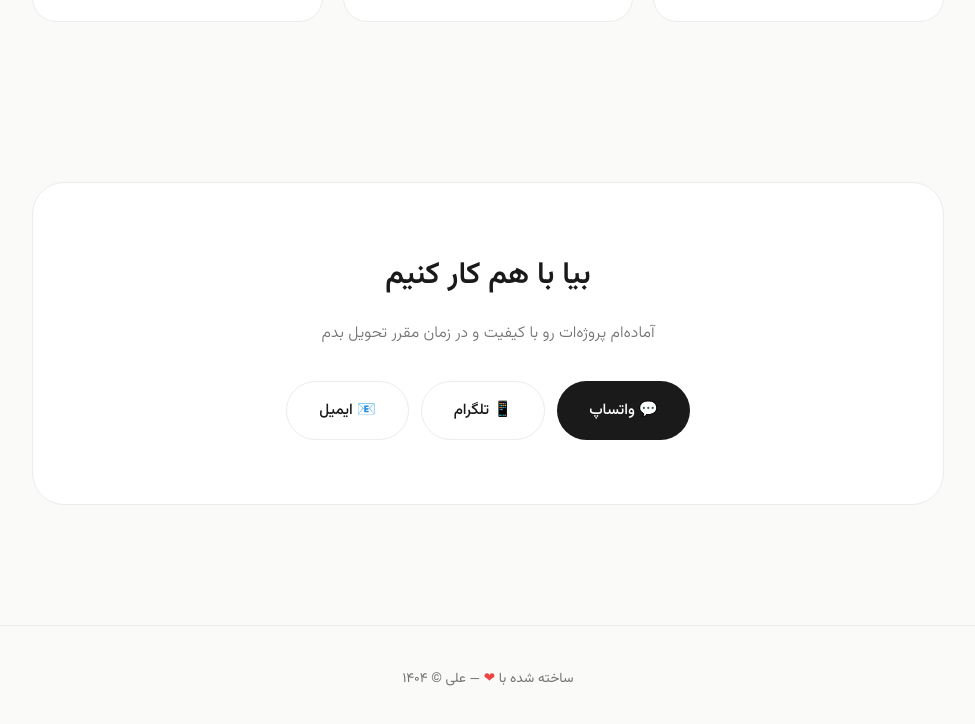
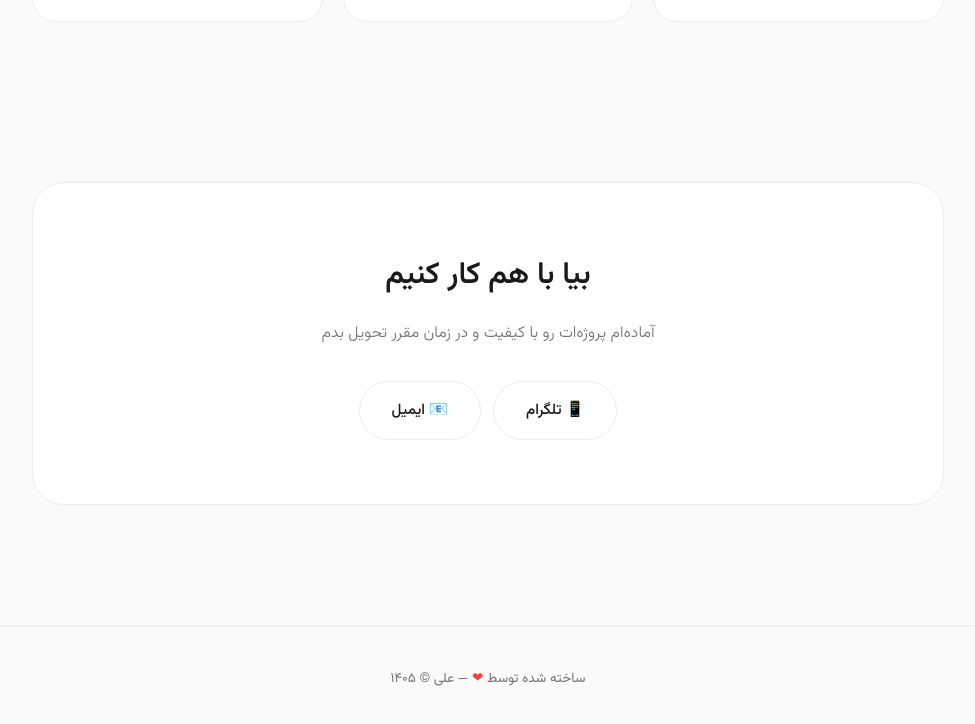
Before and after one commit to alih982/alih982.github.io, a plain HTML site: page index.html in a window 1280 px wide. Shown: the part 1801-2525 px from the top of the page, without its empty margins (152-1127 px from the left). Drawn offline with Linux system fonts and the light colour scheme.

Commit message:
Update index.html

```diff
--- a/index.html
+++ b/index.html
@@ -437,9 +437,8 @@
       <h2>بیا با هم کار کنیم</h2>
       <p>آماده‌ام پروژه‌ات رو با کیفیت و در زمان مقرر تحویل بدم</p>
       <div class="btns">
-        <a href="https://wa.me/98YOURNUMBER" class="btn btn-primary">💬 واتساپ</a>
-        <a href="https://t.me/YOURUSERNAME" class="btn btn-outline">📱 تلگرام</a>
-        <a href="mailto:YOUR_EMAIL@gmail.com" class="btn btn-outline">📧 ایمیل</a>
+        <a href="https://t.me/@Aliatamii" class="btn btn-outline">📱 تلگرام</a>
+        <a href="mailto:ahatamiali220@gmail.com" class="btn btn-outline">📧 ایمیل</a>
       </div>
     </div>
   </div>
@@ -448,7 +447,7 @@
 <!-- فوتر -->
 <footer>
   <div class="container">
-    ساخته شده با <span class="heart">❤</span> — علی © ۱۴۰۴
+    ساخته شده توسط <span class="heart">❤</span> — علی © ۱۴۰۵
   </div>
 </footer>
 
```
